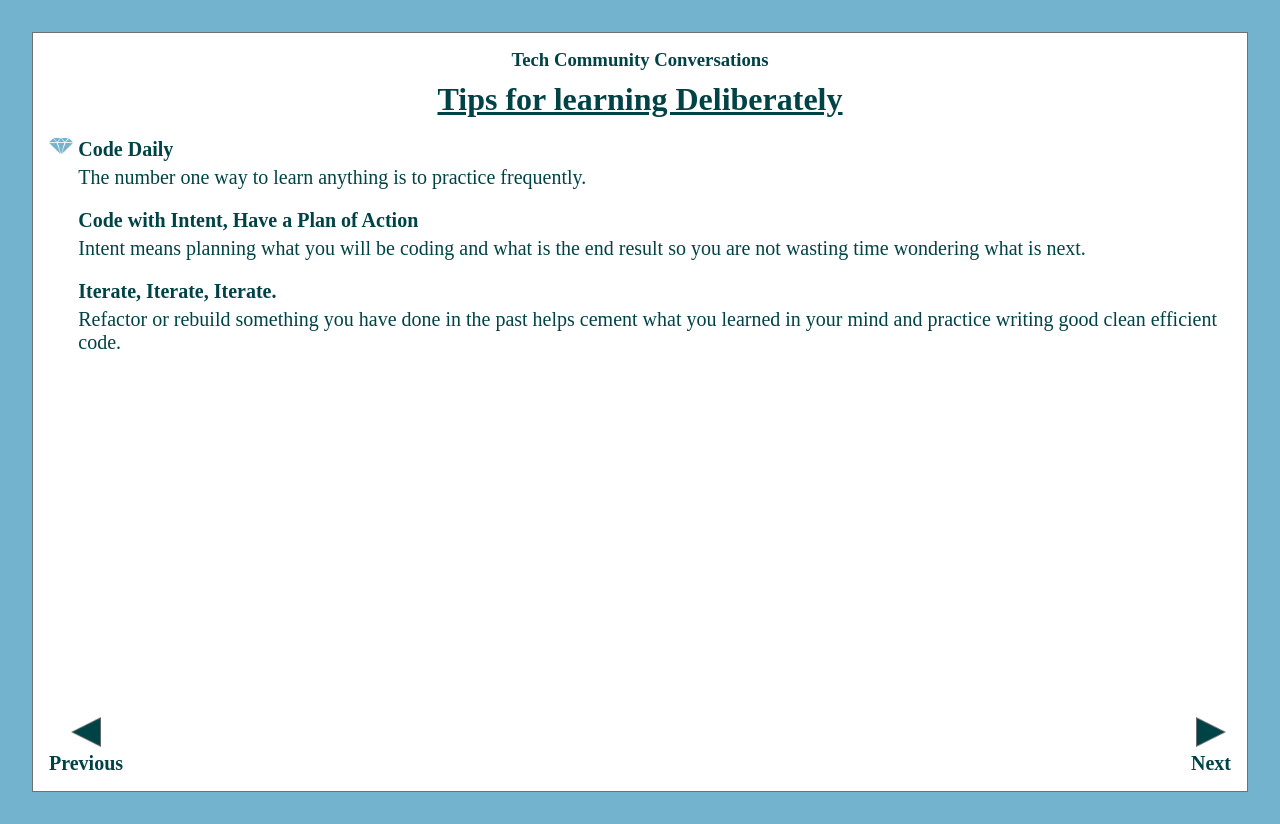
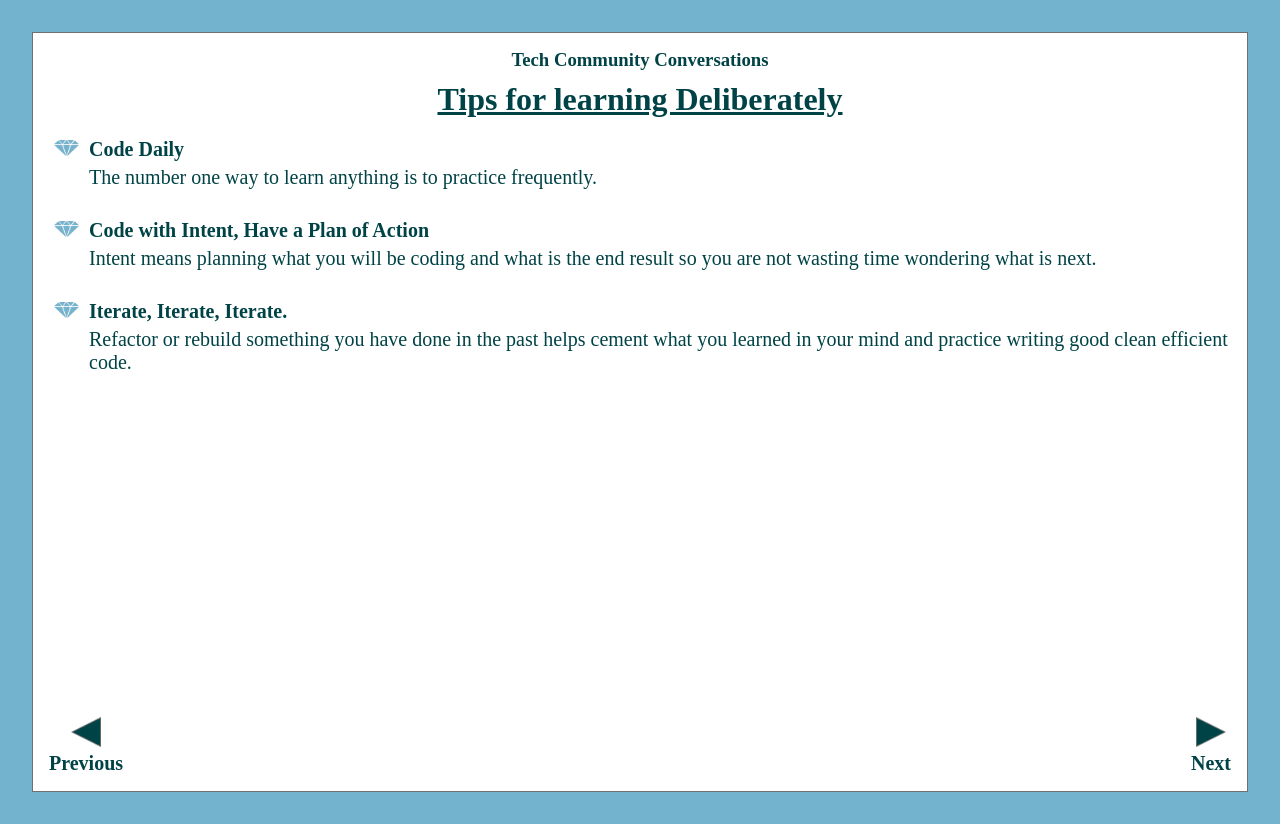
Before and after one commit to jcsmileyjr/tech-community-career-conversations, a Next.js app: page / in a window 1280 px wide. Built offline with nearby package versions, Linux system fonts and the light colour scheme.

Commit message:
Style changes to the bullet points

```diff
--- a/src/pages/index.js
+++ b/src/pages/index.js
@@ -39,14 +39,6 @@ export default function Home() {
               <h3 className={`${styles.appTitle} ${styles.primaryTextColorBold}`}>Tech Community Conversations</h3>
               <h1 className={`${styles.primaryTextColorBold} ${styles.pageTitle}`}>{content[currentArticle].title}</h1>
               <section className={styles.section}>
-                <Image
-                  src={DiamondImage}
-                  alt="Vercel Logo"
-                  className={""}
-                  width={25}
-                  height={16}
-                  priority
-                />
                 {content === 'loading' &&
                     <p>loading</p>
                 }
@@ -54,10 +46,23 @@ export default function Home() {
                 {content !== 'loading' &&
                   <ul className={styles.content}>
                   {content[currentArticle].listOfBulletPoints.map((bulletpoint) => (
-                    <>
-                      <li className={`${styles.contentTitle} ${styles.primaryTextColorBold}`}>{bulletpoint.title}</li>
-                      <p className={`${styles.contentText} ${styles.primaryTextColorLight}`}>{bulletpoint.bulletContent}</p>
-                    </>
+                    <div className={`${styles.bullet}`}>
+                      <div>
+                        <Image
+                          src={DiamondImage}
+                          alt="Vercel Logo"
+                          className={""}
+                          width={25}
+                          height={16}
+                          priority
+                        />
+
+                      </div>
+                      <div>
+                        <li className={`${styles.contentTitle} ${styles.primaryTextColorBold}`}>{bulletpoint.title}</li>
+                        <p className={`${styles.contentText} ${styles.primaryTextColorLight}`}>{bulletpoint.bulletContent}</p>
+                      </div>
+                    </div>
                   ))
                   }
                   </ul>
--- a/src/styles/Home.module.css
+++ b/src/styles/Home.module.css
@@ -20,9 +20,6 @@
 }
 
 .section {
-  display: flex;
-  flex-direction: row;
-  margin: 10px 0;
 }
 
 .appTitle{
@@ -39,6 +36,13 @@
 .content {
   margin-left: 5px;
   font-size: 1.25rem;
+}
+
+.bullet {
+  display: flex;
+  flex-direction: row;
+  margin: 10px 0;
+  gap: 10px;
 }
 
 .contentTitle {
```
